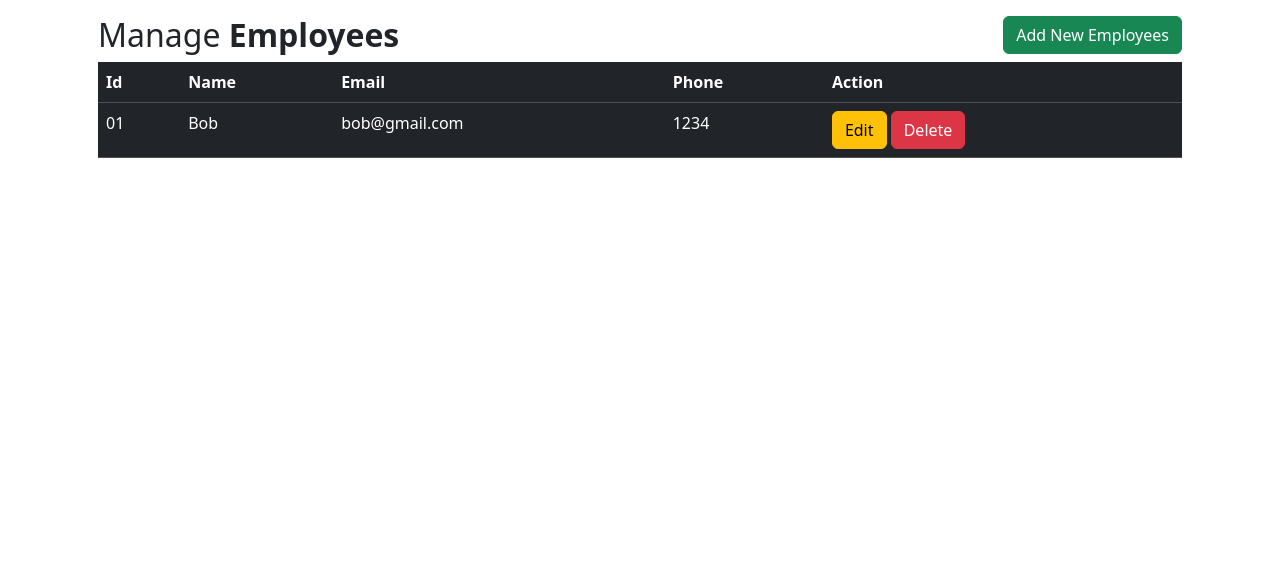
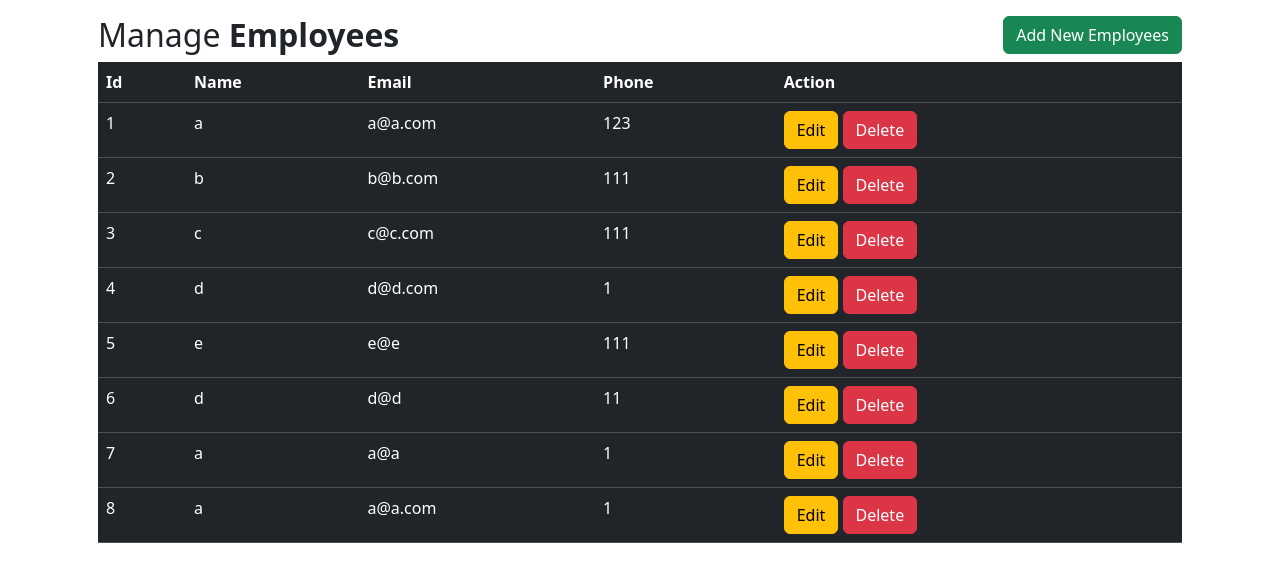
Before and after one commit to numberformat/python_flask_crud, a Flask app: page / in a window 1280 px wide. Shown: the part 88-670 px from the top of the page. Run offline with Flask 3, Linux system fonts and the light colour scheme.

Commit message:
Query and display all data

```diff
--- a/App.py
+++ b/App.py
@@ -35,10 +35,18 @@ def insert():
 
         return redirect(url_for('Index'))
 
+@app.route('/edit', methods = ['POST'])
+def edit():
+    pass
+
+@app.route('/delete', methods = ['POST'])
+def delete():
+    pass
 
 @app.route('/')
 def Index():
-    return render_template("index.html")
+    all_data = Data.query.all()
+    return render_template("index.html", employees = all_data)
 
 if __name__ == '__main__':
     app.run(debug=True)
--- a/templates/index.html
+++ b/templates/index.html
@@ -28,16 +28,18 @@
                         <th>Phone</th>
                         <th>Action</th>
                     </tr>
+                    {% for row in employees %}
                     <tr>
-                        <td>01</td>
-                        <td>Bob</td>
-                        <td>bob@gmail.com</td>
-                        <td>1234</td>
+                        <td>{{ row.id }}</td>
+                        <td>{{ row.name }}</td>
+                        <td>{{ row.email }}</td>
+                        <td>{{ row.phone }}</td>
                         <td>
-                            <a href="" class="btn btn-warning btn-xs" data-bs-toggle="modal" data-bs-target="#modaledit">Edit</a>
-                            <a href="" class="btn btn-danger btn-xs" onclick="return confirm('Are You Sure To Delete? ')">Delete</a>
+                            <a href="{{ url_for('edit', id=row[0]) }}" class="btn btn-warning btn-xs">Edit</a>
+                            <a href="{{ url_for('delete', id=row[0]) }}" class="btn btn-danger btn-xs" onclick="return confirm('Are You Sure To Delete? ')">Delete</a>
                         </td>
                     </tr>
+                    {% endfor %}
                 </table>
             </div>
             <!--Modal Edit-->
```
